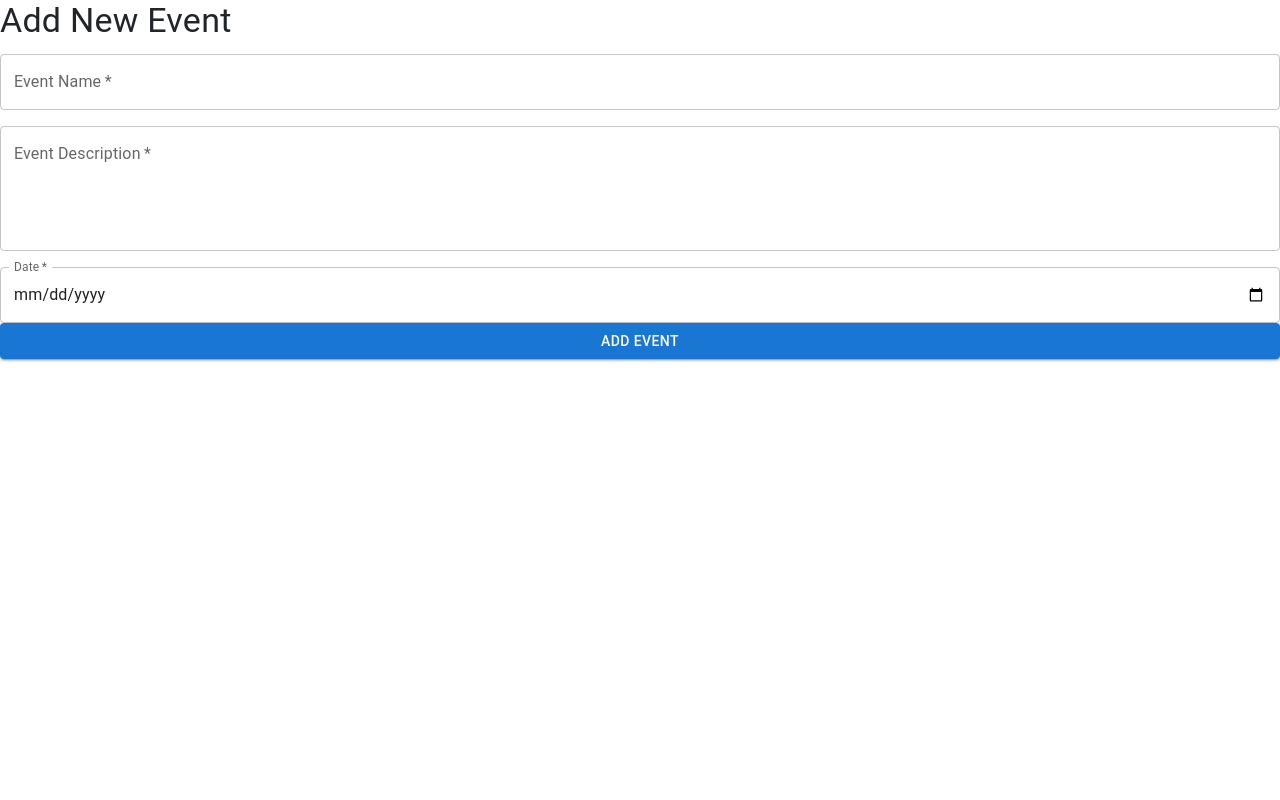
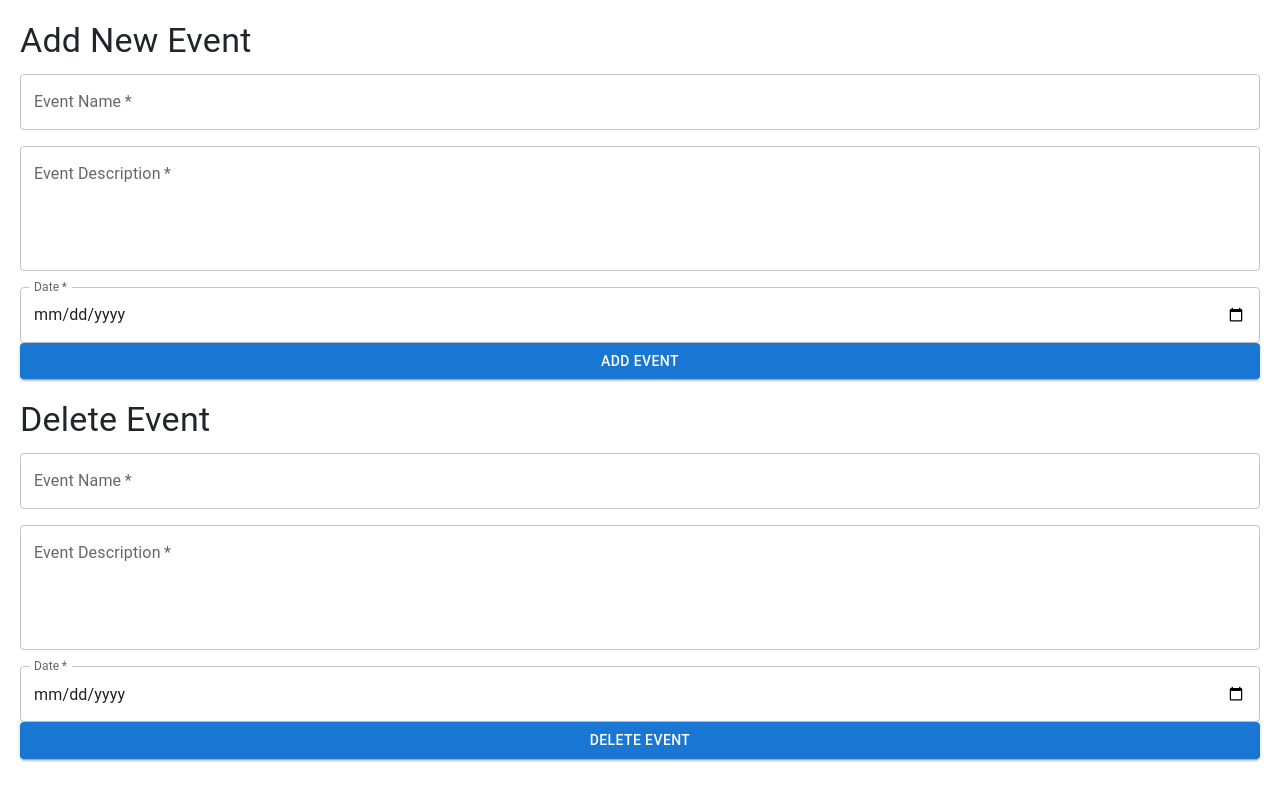
Before and after one commit to Ctbenoit60/MiniProject3, a React (Vite) app in the folder BlogPoster/: page /events in a window 1280 px wide. Built offline with nearby package versions, Linux system fonts and the light colour scheme; the HTML template or start-up script is replaced by a standard one.

Commit message:
added a data.map to grab the data being fetched

```diff
--- a/BlogPoster/src/components/CalendarModal.jsx
+++ b/BlogPoster/src/components/CalendarModal.jsx
@@ -21,11 +21,21 @@ export default function Calendar() {
   useEffect(() => {
     fetch(`http://localhost:4000/api/events`)
       .then(response => response.json())
-      .then(json => {
-        console.log(json); // Log the data received from the API
-        setEvents(json);  // Update the events state with the fetched data
+      .then(result => {
+
+        const formattedEvents = result.data.map(event => ({
+          id: event._id,
+          title: event.title,
+          start: event.start,
+        }));
+        setEvents(formattedEvents);
       })
+      .catch(error => {
+        console.error('Error fetching events:', error);
+      });
   }, []);
+
+  console.log("set events:", events)
 
 
 
--- a/BlogPoster/src/components/EventModal.jsx
+++ b/BlogPoster/src/components/EventModal.jsx
@@ -2,6 +2,8 @@ import { useState } from 'react';
 import { TextField, Button, Grid, Typography } from '@mui/material';
 import axios from 'axios';
 import { useNavigate } from "react-router-dom";
+import Box from "@mui/system/Box";
+
 
 
 
@@ -20,7 +22,7 @@ function EventComponent() {
   const navigate = useNavigate();
 
 
-  const handleSubmit = (e) => {
+  const addEventSubmit = (e) => {
     e.preventDefault();
 
     if (title && eventDate) {
@@ -52,12 +54,46 @@ function EventComponent() {
         alert("Please fill out the title and start date.");
     }
 };
+
+const deleteEventSubmit = (e) => {
+  e.preventDefault();
+
+  if (title && eventDate) {
+      const newEvent = {
+          title: title,
+          start: eventDate,
+          time: eventTime,
+      };
+
+      axios.post('http://localhost:4000/api/events/create', newEvent)
+          .then(function (response) {
+              console.log(response);
+              // Update local state with the new event
+              setEvents([...events, newEvent]);
+
+              // Clear form fields after adding event
+              setTitle("");
+              setEventDescription("");
+              setEventDate("");
+              setEventTime("");
+              // Navigates to back to calendar on submit
+              navigate("/calendar");
+          })
+          .catch(function (error) {
+              console.log(error);
+              // Handle error as needed
+          });
+  } else {
+      alert("Please fill out the title and start date.");
+  }
+};
   return (
     <div>
+      <Box m="20px">
       <Typography variant="h4" gutterBottom>
         Add New Event
       </Typography>
-      <form onSubmit={handleSubmit}>
+      <form onSubmit={addEventSubmit}>
         <Grid container spacing={2}>
           <Grid item xs={12}>
             <TextField
@@ -111,7 +147,68 @@ function EventComponent() {
           Add Event
         </Button>
       </form>
+      </Box>
+      <Box m="20px">
+      <Typography variant="h4" gutterBottom>
+        Delete Event
+      </Typography>
+      <form onSubmit={deleteEventSubmit}>
+        <Grid container spacing={2}>
+          <Grid item xs={12}>
+            <TextField
+              variant="outlined"
+              required
+              fullWidth
+              id="title"
+              label="Event Name"
+              name="title"
+              value={title}
+              onChange={(e) => setTitle(e.target.value)}
+            />
+          </Grid>
+          <Grid item xs={12}>
+            <TextField
+              variant="outlined"
+              required
+              fullWidth
+              id="eventDescription"
+              label="Event Description"
+              name="eventDescription"
+              multiline
+              rows={4}
+              value={eventDescription}
+              onChange={(e) => setEventDescription(e.target.value)}
+            />
+          </Grid>
+          <Grid item xs={12}>
+            <TextField
+              variant="outlined"
+              required
+              fullWidth
+              id="eventDate"
+              label="Date"
+              name="eventDate"
+              type="date"
+              value={eventDate}
+              onChange={(e) => setEventDate(e.target.value)}
+              InputLabelProps={{
+                shrink: true,
+              }}
+            />
+          </Grid>
+        </Grid>
+        <Button
+          type="submit"
+          fullWidth
+          variant="contained"
+          color="primary"
+        >
+          Delete Event
+        </Button>
+      </form>
+      </Box>
     </div>
+
   );
 }
 
```
